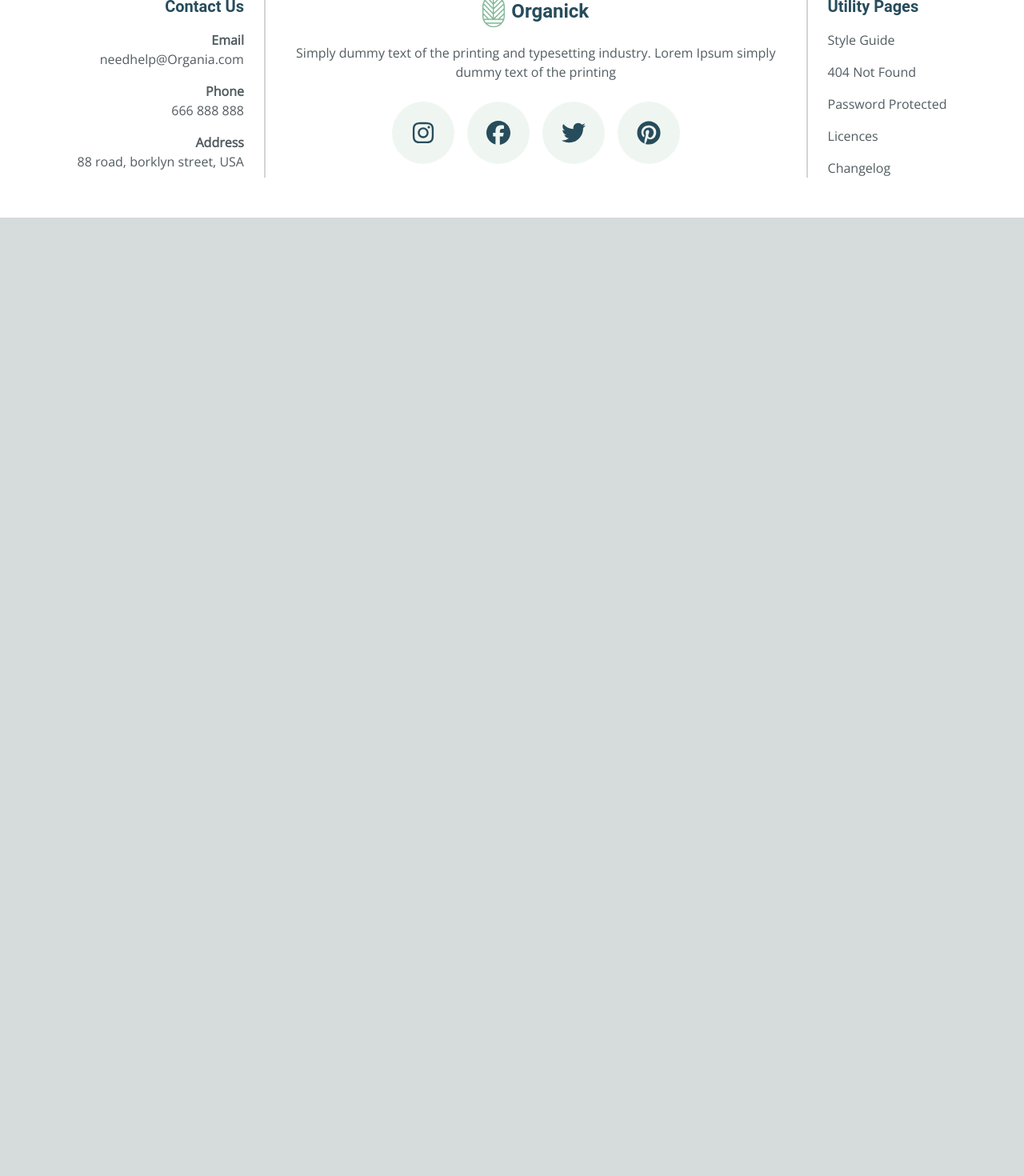
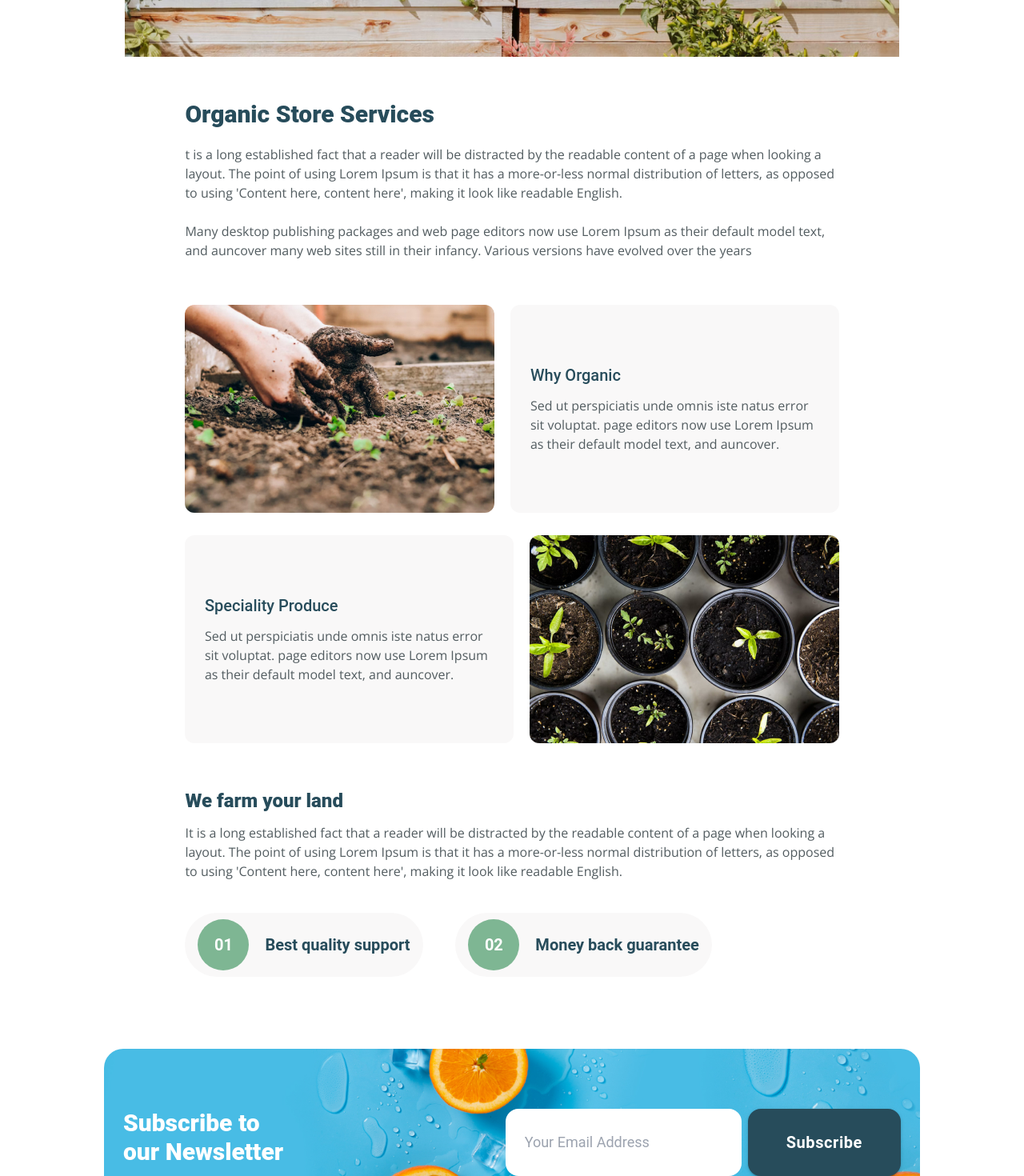
Before and after one commit to kaomao1234/agriculture-cloned-app, a Next.js app: page /ServiceSingle in a window 1280 px wide. Shown: the part 880-2350 px from the top of the page at 80% size. Before the commit the page ends 1152 px from the top, so only its background shows below. Built offline with nearby package versions, Linux system fonts and the light colour scheme.

Commit message:
feat(templates): create service single component to service single page.

```diff
--- /dev/null
+++ b/src/templates/ServiceSingle/ServiceSingle/index.tsx
@@ -0,0 +1,94 @@
+import { FC } from "react";
+
+const ServiceSingle: FC = () => {
+  return (
+    <div className="mt-[5%] flex flex-col  items-center px-[8%]">
+      <img src="ServiceSingle/ServiceSingle/Image.jpg" className="w-[90%]" />
+      <div className="mt-[5%] flex flex-col gap-14 px-[12%]">
+        <div className="flex flex-col items-start gap-5">
+          <label className="font-roboto text-3xl font-extrabold text-blue_dianne">
+            Organic Store Services
+          </label>
+          <label className="font-sans text-base font-normal text-black_coral_pearl">
+            t is a long established fact that a reader will be distracted by the
+            readable content of a page when looking a layout. The point of using
+            Lorem Ipsum is that it has a more-or-less normal distribution of
+            letters, as opposed to using &apos;Content here, content here&apos;,
+            making it look like readable English. <br />
+            <br />
+            Many desktop publishing packages and web page editors now use Lorem
+            Ipsum as their default model text, and auncover many web sites still
+            in their infancy. Various versions have evolved over the years
+          </label>
+        </div>
+        <div className="flex flex-col gap-7">
+          <div className="flex flex-row gap-5">
+            <img
+              src="ServiceSingle/ServiceSingle/Photo_1.jpg"
+              className="rounded-xl"
+            ></img>
+            <div className="flex flex-col items-start justify-center gap-3 rounded-xl bg-alabaster px-[3%]">
+              <label className="font-roboto text-xl font-medium text-blue_dianne">
+                Why Organic
+              </label>
+              <label className="font-sans text-base font-normal text-black_coral_pearl">
+                Sed ut perspiciatis unde omnis iste natus error sit voluptat.
+                page editors now use Lorem Ipsum as their default model text,
+                and auncover.
+              </label>
+            </div>
+          </div>
+          <div className="flex flex-row gap-5">
+            <div className="flex flex-col items-start justify-center gap-3 rounded-xl bg-alabaster px-[3%]">
+              <label className="font-roboto text-xl font-medium text-blue_dianne">
+                Speciality Produce
+              </label>
+              <label className="font-sans text-base font-normal text-black_coral_pearl">
+                Sed ut perspiciatis unde omnis iste natus error sit voluptat.
+                page editors now use Lorem Ipsum as their default model text,
+                and auncover.
+              </label>
+            </div>
+            <img
+              src="ServiceSingle/ServiceSingle/Photo_2.jpg"
+              className="rounded-xl"
+            ></img>
+          </div>
+        </div>
+        <div className="flex flex-col gap-10">
+          <div className="flex flex-col gap-3">
+            <label className="font-roboto text-2xl font-extrabold text-blue_dianne">
+              We farm your land
+            </label>
+            <label className="font-sans text-base font-normal text-black_coral_pearl">
+              It is a long established fact that a reader will be distracted by
+              the readable content of a page when looking a layout. The point of
+              using Lorem Ipsum is that it has a more-or-less normal
+              distribution of letters, as opposed to using &apos;Content here,
+              content here&apos;, making it look like readable English.
+            </label>
+          </div>
+          <div className="flex flex-row gap-[5%]">
+            <div className="flex flex-row items-center gap-5 rounded-full bg-alabaster px-4 py-2">
+              <label className=" flex h-16 w-16 items-center justify-center rounded-full bg-acapulco text-center font-roboto text-xl font-bold text-white">
+                01
+              </label>
+              <label className="font-roboto text-xl font-semibold text-blue_dianne">
+                Best quality support
+              </label>
+            </div>
+            <div className="flex flex-row items-center gap-5 rounded-full bg-alabaster px-4 py-2">
+              <label className=" flex h-16 w-16 items-center justify-center rounded-full bg-acapulco text-center font-roboto text-xl font-bold text-white">
+                02
+              </label>
+              <label className="font-roboto text-xl font-semibold text-blue_dianne">
+                Money back guarantee
+              </label>
+            </div>
+          </div>
+        </div>
+      </div>
+    </div>
+  );
+};
+export { ServiceSingle };
--- /dev/null
+++ b/src/templates/ServiceSingle/index.ts
@@ -0,0 +1 @@
+export { ServiceSingle } from "./ServiceSingle";
```
